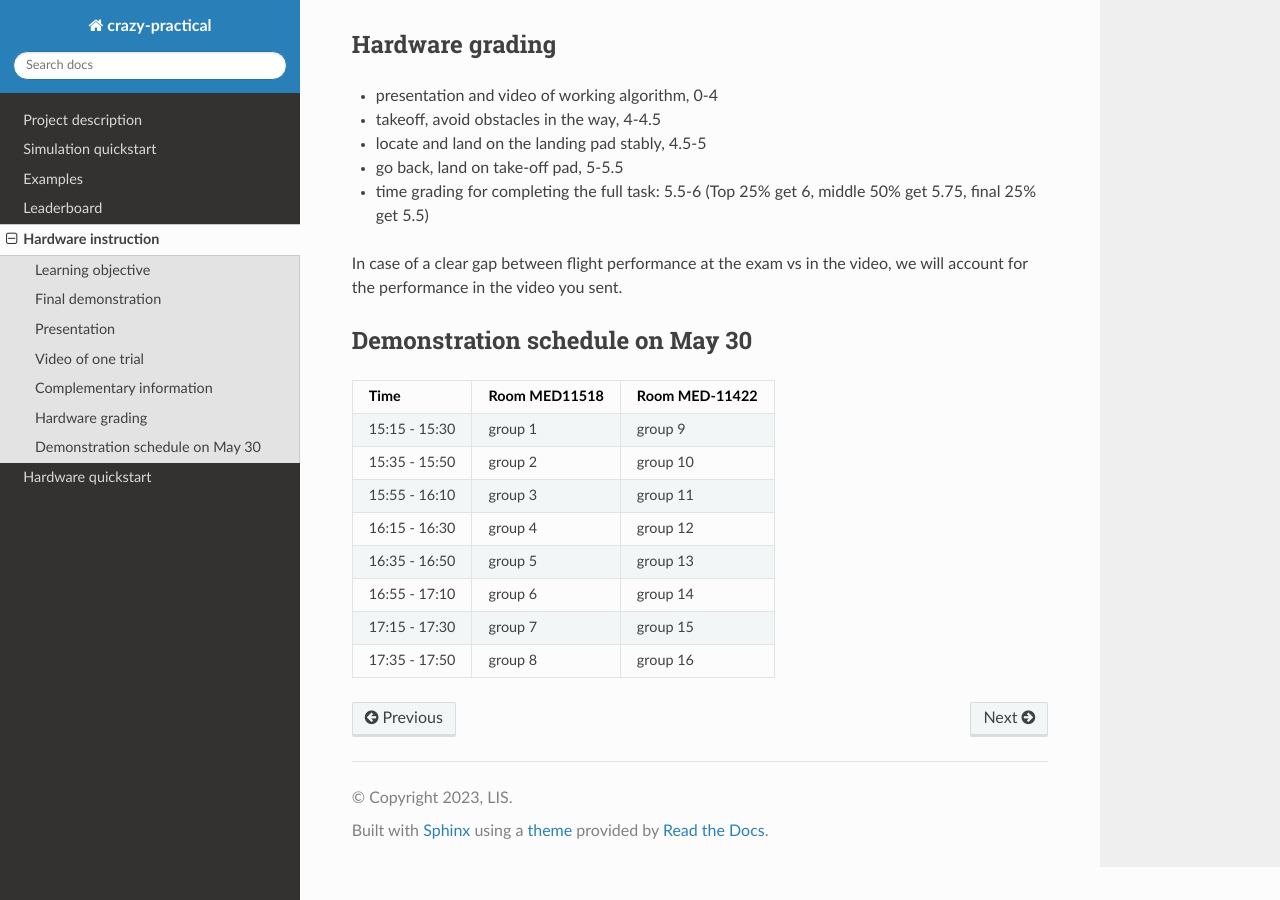
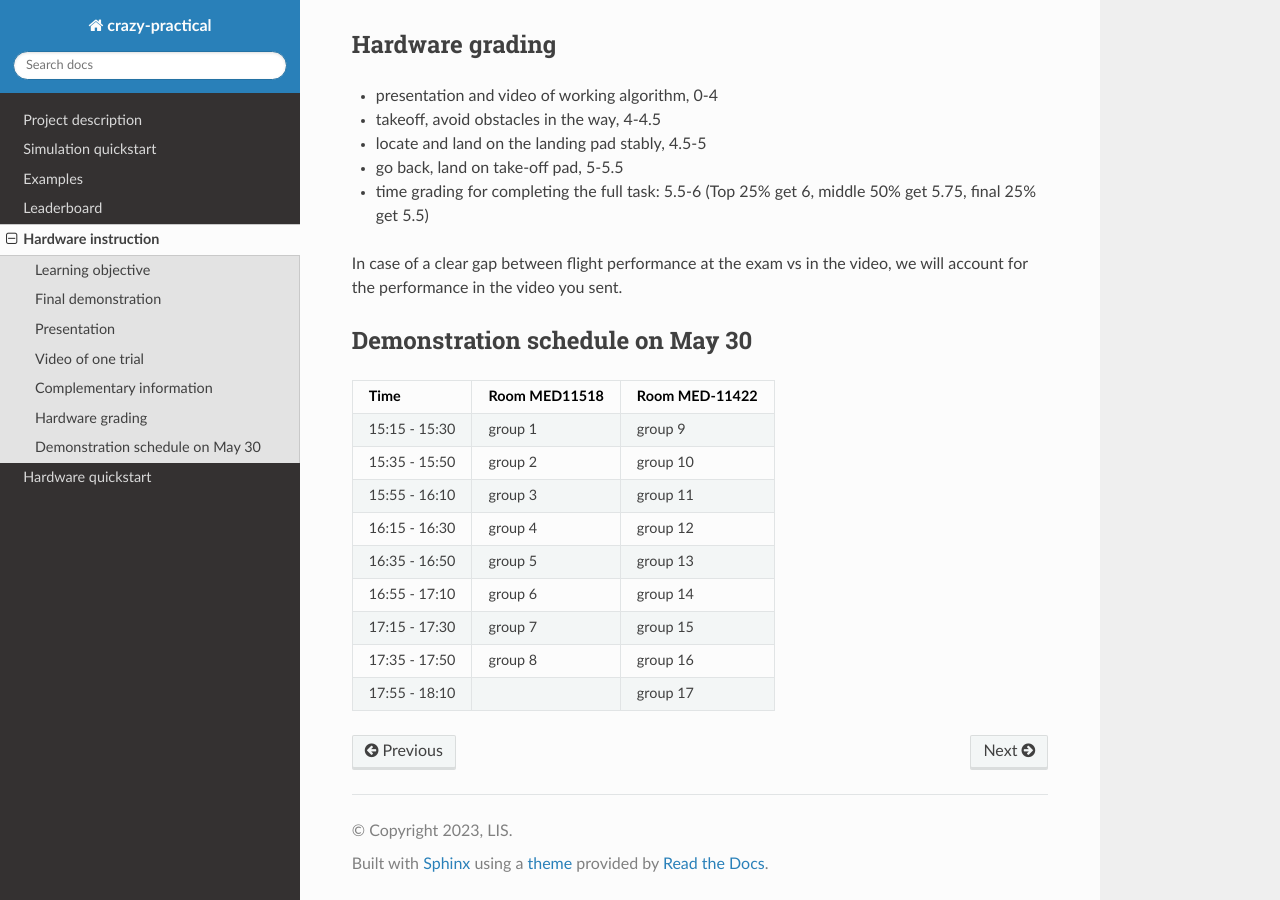
Before and after one commit to Ben-Jarvis/TEMP-crazy-tutorials-2024, a Sphinx documentation site: the page built from docs/hardware_instruction.rst, in a window 1280 px wide and 900 px high, scrolled down 1372 px. Built offline with Sphinx 7.4.7 and the Read the Docs theme 2.0.0, drawn with Linux system fonts in a browser that asks for light colours.

Commit message:
add a new group

```diff
--- a/docs/hardware_instruction.rst
+++ b/docs/hardware_instruction.rst
@@ -69,4 +69,5 @@ Time          Room MED11518 Room MED-11422
 16:55 - 17:10 group 6       group 14
 17:15 - 17:30 group 7       group 15
 17:35 - 17:50 group 8       group 16
+17:55 - 18:10               group 17
 ============= ============= ==============
```
